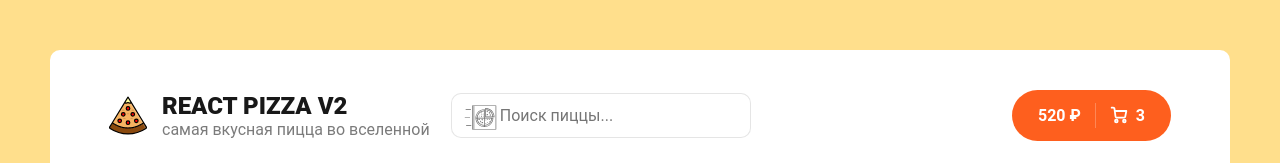
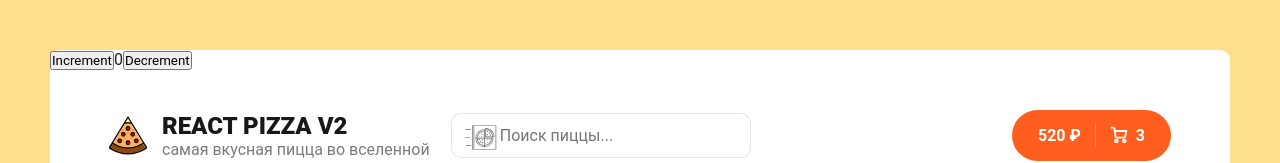
Before and after one commit to 47cult/react-pizza-v2, a React (Create React App) app: page / in a window 1280 px wide. Shown: the top 163 px of the page. Built offline with nearby package versions, Linux system fonts and the light colour scheme; no server answers.

Commit message:
lesson12

```diff
--- a/package.json
+++ b/package.json
@@ -3,6 +3,7 @@
   "version": "0.1.0",
   "private": true,
   "dependencies": {
+    "@reduxjs/toolkit": "^1.9.5",
     "@testing-library/jest-dom": "^5.16.5",
     "@testing-library/react": "^13.3.0",
     "@testing-library/user-event": "^13.5.0",
@@ -10,6 +11,7 @@
     "react-content-loader": "^6.2.0",
     "react-dom": "^18.2.0",
     "react-paginate": "^8.2.0",
+    "react-redux": "^8.1.2",
     "react-router-dom": "^6.3.0",
     "react-scripts": "5.0.1",
     "sass": "^1.54.4",
--- a/src/App.js
+++ b/src/App.js
@@ -1,4 +1,6 @@
 import React from 'react';
+import { useSelector, useDispatch } from 'react-redux'
+import { decrement, increment } from './redux/slices/filterSlice'
 import { Routes, Route } from 'react-router-dom';
 
 import Header from './components/Header';
@@ -13,8 +15,28 @@
 
 function App() {
   const [searchValue, setSearchValue] = React.useState('');
+
+  const count = useSelector((state) => state.counter.count)
+  const dispatch = useDispatch()
   return (
     <div className="wrapper">
+
+
+<button
+          aria-label="Increment value"
+          onClick={() => dispatch(increment())}
+        >
+          Increment
+        </button>
+        <span>{count}</span>
+        <button
+          aria-label="Decrement value"
+          onClick={() => dispatch(decrement())}
+        >
+          Decrement
+        </button>
+
+
       <SearchContext.Provider value={{searchValue, setSearchValue}}>
       <Header />
       <div className="content">
--- a/src/components/NotFoundBlock/index.jsx
+++ b/src/components/NotFoundBlock/index.jsx
@@ -2,7 +2,6 @@
 
 import styles from './NotFoundBlock.module.scss';
 
-console.log(styles);
 const NotFoundBlock = () => {
   return (
     <div className={styles.root}>
--- a/src/components/Search/index.jsx
+++ b/src/components/Search/index.jsx
@@ -10,7 +10,7 @@
     <div className={styles.root}>
       <svg
         className={styles.icon}
-        enable-background="new 0 0 100 100"
+        enableBackground="new 0 0 100 100"
         id="Layer_1"
         version="1.1"
         viewBox="0 0 100 100"
--- a/src/index.js
+++ b/src/index.js
@@ -1,14 +1,19 @@
 import React from 'react';
 import ReactDOM from 'react-dom/client';
 import { BrowserRouter } from 'react-router-dom';
+import { Provider } from 'react-redux';
 
 import './index.css';
 import App from './App';
+
+import { store } from './redux/store';
 
 const root = ReactDOM.createRoot(document.getElementById('root'));
 
 root.render(
   <BrowserRouter>
-    <App />
+    <Provider store={store} >
+      <App />
+    </Provider>
   </BrowserRouter>,
 );
--- /dev/null
+++ b/src/redux/slices/filterSlice.js
@@ -0,0 +1,27 @@
+import { createSlice } from '@reduxjs/toolkit'
+
+const initialState = {
+  count: 0,
+}
+
+export const counterSlice = createSlice({
+  name: 'counter',
+  initialState,
+  reducers: {
+    increment: (state) => {
+
+      state.count += 1
+    },
+    decrement: (state) => {
+      state.count -= 1
+    },
+    incrementByAmount: (state, action) => {
+      state.count += action.payload
+    },
+  },
+})
+
+
+export const { increment, decrement, incrementByAmount } = counterSlice.actions
+
+export default counterSlice.reducer
--- /dev/null
+++ b/src/redux/store.js
@@ -0,0 +1,6 @@
+import { configureStore } from '@reduxjs/toolkit'
+import counterReducer from './slices/filterSlice'
+
+export const store = configureStore({
+  reducer: { counter: counterReducer },
+});
```
Also changed, not shown: 1 other file (tests, documents, lock files or other folders).
